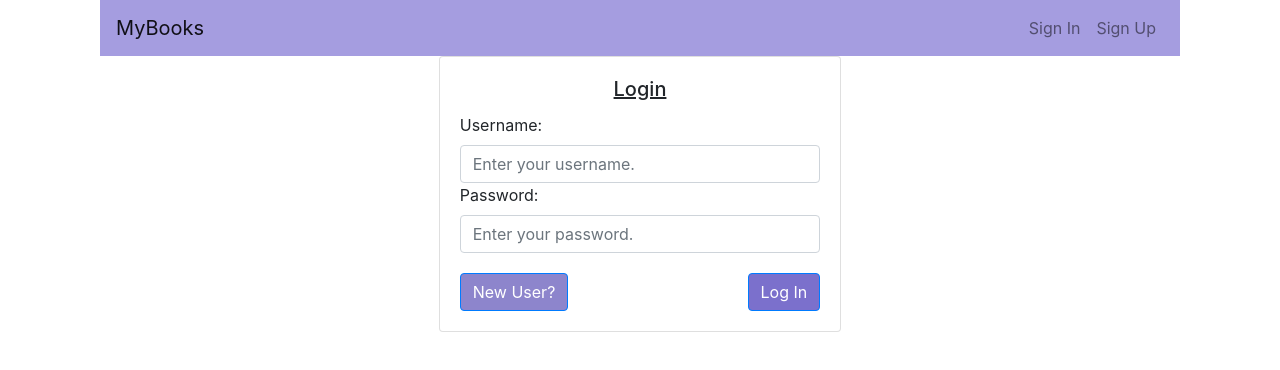
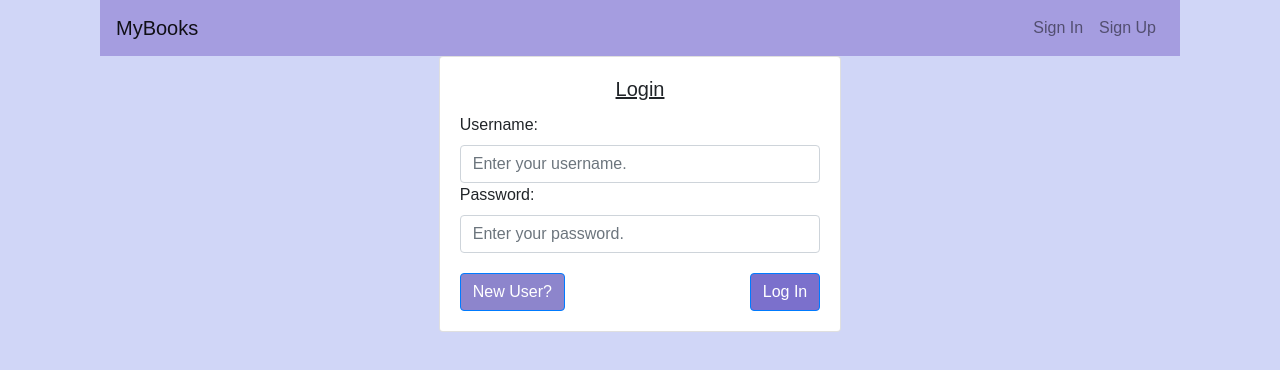
Before and after one commit to smmartin1/myBooks, a React (Create React App) app: page / in a window 1280 px wide. Shown: the top 370 px of the page. Built offline with nearby package versions, Linux system fonts and the light colour scheme.

Commit message:
Update index.css

```diff
--- a/src/index.css
+++ b/src/index.css
@@ -1,13 +1,6 @@
 body {
-  margin: 0;
-  font-family: -apple-system, BlinkMacSystemFont, 'Segoe UI', 'Roboto', 'Oxygen',
-    'Ubuntu', 'Cantarell', 'Fira Sans', 'Droid Sans', 'Helvetica Neue',
-    sans-serif;
-  -webkit-font-smoothing: antialiased;
-  -moz-osx-font-smoothing: grayscale;
+  background-color: #D0D6F7;
+  font-family: 'Mulish', sans-serif;
 }
 
-code {
-  font-family: source-code-pro, Menlo, Monaco, Consolas, 'Courier New',
-    monospace;
-}
+code { font-family: source-code-pro, Menlo, Monaco, Consolas, 'Courier New', monospace; }
```
